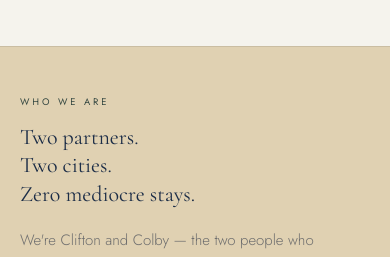
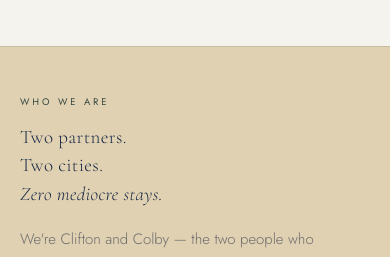
Before and after one commit to Ctolbs/LCF_Website, a plain HTML site: page index.html in a window 390 px wide. Shown: the part 8321-8578 px from the top of the page. Drawn offline with nearby package versions, Linux system fonts and the light colour scheme.

Commit message:
Refine about tagline: smaller, lighter weight, italic punchline

```diff
--- a/index.html
+++ b/index.html
@@ -240,7 +240,7 @@ body::before{content:'';position:fixed;inset:0;z-index:1000;pointer-events:none;
 /* ABOUT */
 .about-section{background:var(--parchment);padding:80px 56px;border-top:1px solid var(--border);display:grid;grid-template-columns:1fr 1fr;gap:80px;align-items:center;}
 .about-eyebrow{font-size:9.5px;letter-spacing:.3em;text-transform:uppercase;color:var(--terra);margin-bottom:14px;}
-.about-title{font-family:'Cormorant Garamond',serif;font-size:26px;font-weight:400;color:var(--forest);line-height:1.3;}
+.about-title{font-family:'Cormorant Garamond',serif;font-size:22px;font-weight:300;color:var(--forest);line-height:1.5;letter-spacing:.02em;}
 .about-body{font-size:15px;color:var(--muted);line-height:1.8;margin-top:18px;font-weight:300;}
 .about-tags{display:flex;flex-wrap:wrap;gap:8px;margin-top:26px;}
 .about-tag{padding:6px 14px;border-radius:100px;border:1px solid var(--border-warm);font-size:11.5px;color:var(--forest-light);}
@@ -343,7 +343,7 @@ footer{background:var(--forest);padding:56px;display:grid;grid-template-columns:
   .reviews-section{padding:48px 20px;}
   .section-title{font-size:32px;}
   .about-section{padding:48px 20px;}
-  .about-title{font-size:22px;}
+  .about-title{font-size:19px;}
   .about-grid{grid-template-columns:1fr 1fr;}
 
   footer{grid-template-columns:1fr;padding:36px 20px;}
@@ -575,7 +575,7 @@ footer{background:var(--forest);padding:56px;display:grid;grid-template-columns:
 <section class="about-section" id="about">
   <div class="reveal">
     <div class="about-eyebrow">Who we are</div>
-    <h2 class="about-title">Two partners.<br>Two cities.<br>Zero mediocre stays.</h2>
+    <h2 class="about-title">Two partners.<br>Two cities.<br><em>Zero mediocre stays.</em></h2>
     <p class="about-body">We're Clifton and Colby — the two people who personally check every flat before your stay. We started Lake City Flats because we kept staying in places that looked great in photos and felt like nobody actually cared. So we built the thing we kept wishing existed.</p>
     <p class="about-body" style="margin-top:14px;">Every property is chosen, furnished, and managed by us. The knife is sharp. The WiFi is fast. The bed is excellent. If something's off, you have our number — not a call center.</p>
     <div class="about-tags">
```
